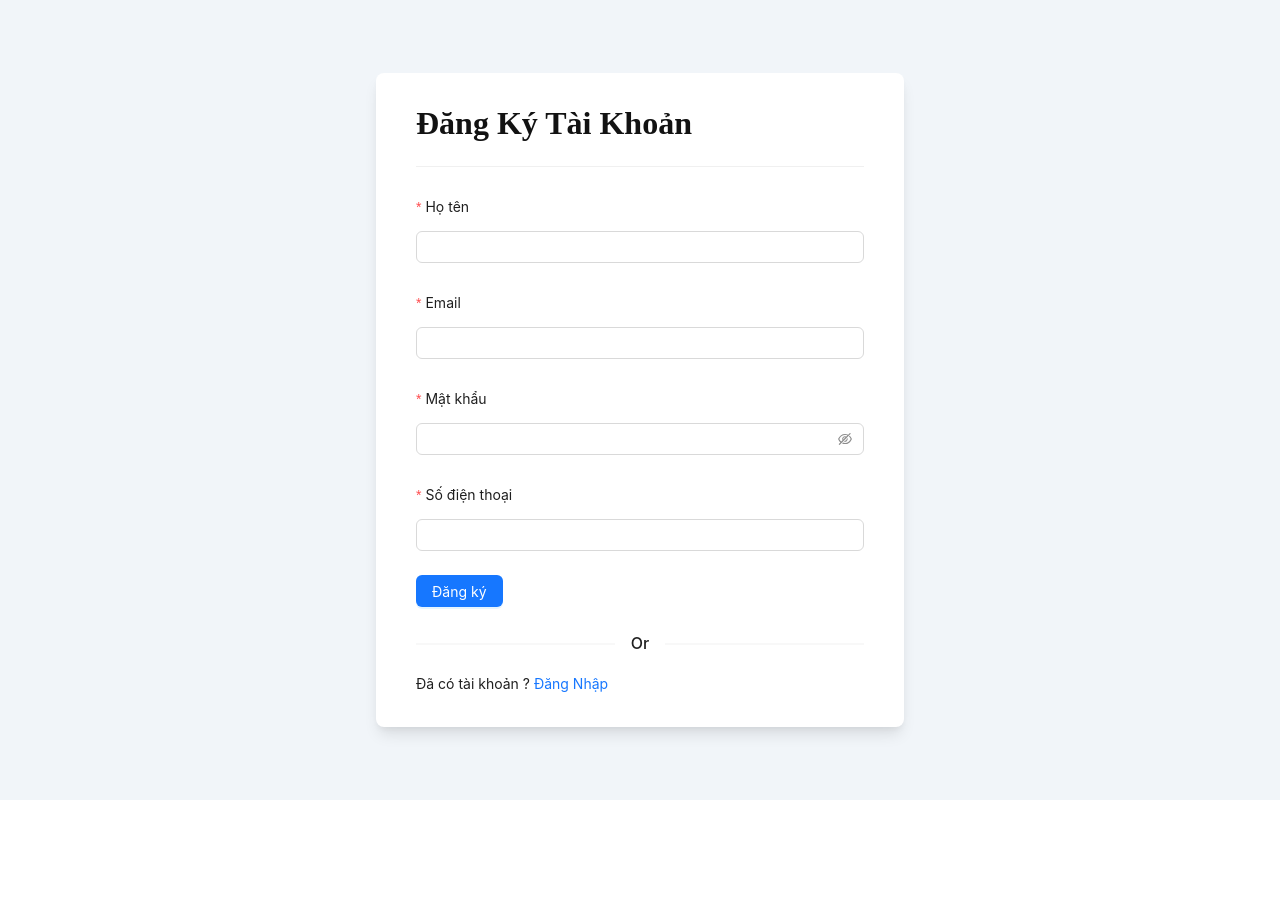
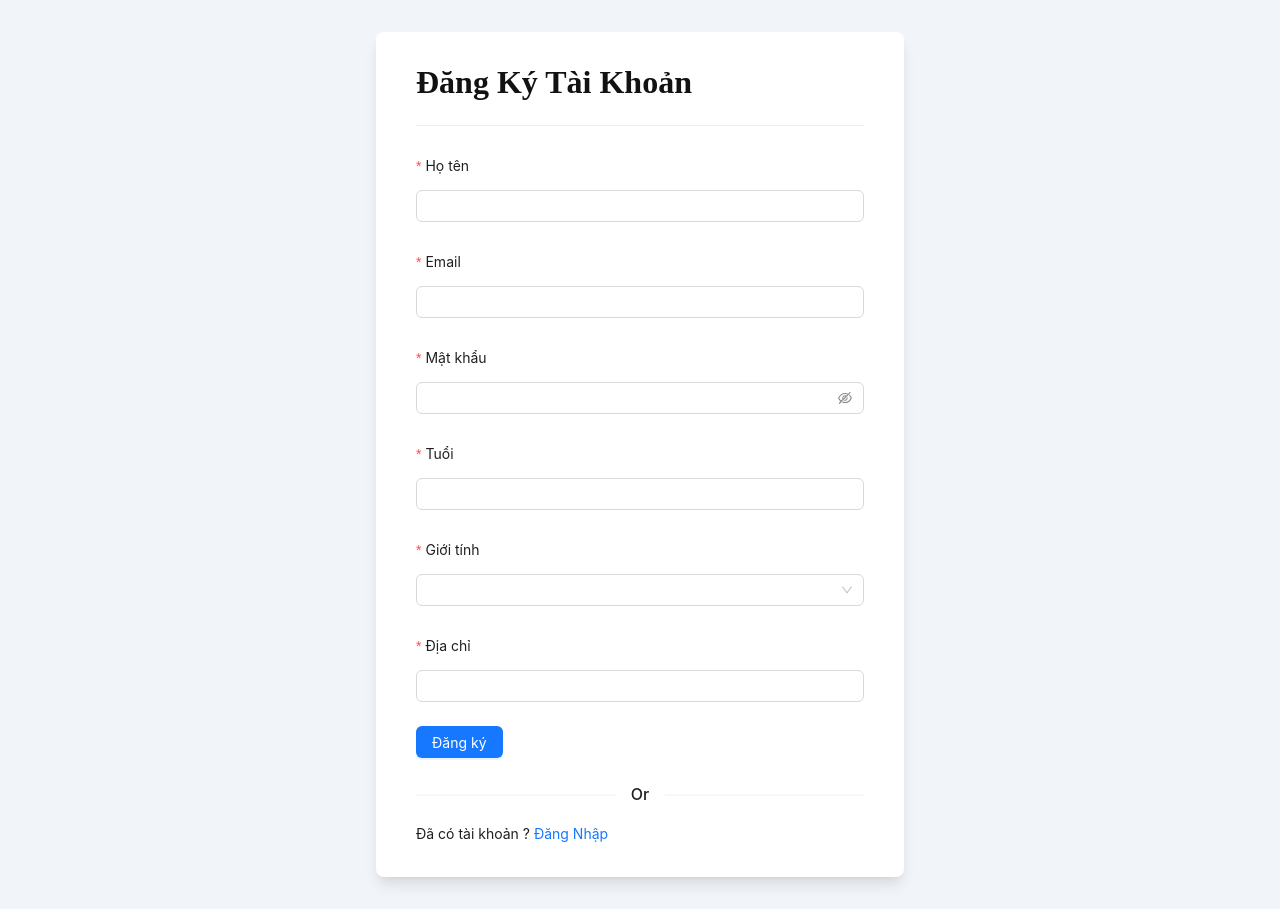
Before and after one commit to haryphamdev/react-for-nest, a React (Vite) app: page /register in a window 1280 px wide. Before the commit the page ends 800 px from the top, so only its background shows below. Built offline with nearby package versions, Linux system fonts and the light colour scheme.

Commit message:
add register

```diff
--- a/src/config/api.ts
+++ b/src/config/api.ts
@@ -1,7 +1,12 @@
+import { IBackendRes, ICompany, IUser } from '@/types/backend';
 import axios from 'config/axios-customize';
 
-export const callRegister = (fullName: string, email: string, password: string, phone: string) => {
-    return axios.post('/api/v1/user/register', { fullName, email, password, phone })
+/**
+ *
+Module Auth
+ */
+export const callRegister = (name: string, email: string, password: string, age: number, gender: string, address: string) => {
+    return axios.post('/api/v1/auth/register', { name, email, password, age, gender, address })
 }
 
 export const callLogin = (username: string, password: string) => {
@@ -17,9 +22,12 @@ export const callLogout = () => {
 }
 
 
+
+
+
 /**
  *
-CRUD for company
+Module Company
  */
 export const callCreateCompany = (name: string, address: string, description: string) => {
     return axios.post<IBackendRes<ICompany>>('/api/v1/companies', { name, address, description })
--- a/src/pages/auth/register.tsx
+++ b/src/pages/auth/register.tsx
@@ -1,18 +1,20 @@
-import { Button, Divider, Form, Input, message, notification } from 'antd';
+import { Button, Divider, Form, Input, Row, Select, message, notification } from 'antd';
 import { useState } from 'react';
 import { Link, useNavigate } from 'react-router-dom';
 import { callRegister } from 'config/api';
 import styles from 'styles/auth.module.scss';
+import { IUserRegister } from '@/types/backend';
+const { Option } = Select;
 
 
 const RegisterPage = () => {
     const navigate = useNavigate();
     const [isSubmit, setIsSubmit] = useState(false);
 
-    const onFinish = async (values: any) => {
-        const { fullName, email, password, phone } = values;
+    const onFinish = async (values: IUserRegister) => {
+        const { name, email, password, age, gender, address } = values;
         setIsSubmit(true);
-        const res = await callRegister(fullName, email, password, phone);
+        const res = await callRegister(name, email, password, +age, gender, address);
         setIsSubmit(false);
         if (res?.data?._id) {
             message.success('Đăng ký tài khoản thành công!');
@@ -38,7 +40,7 @@ const RegisterPage = () => {
                             <h2 className={`${styles.text} ${styles["text-large"]}`}> Đăng Ký Tài Khoản </h2>
                             < Divider />
                         </div>
-                        < Form
+                        < Form<IUserRegister>
                             name="basic"
                             // style={{ maxWidth: 600, margin: '0 auto' }}
                             onFinish={onFinish}
@@ -47,7 +49,7 @@ const RegisterPage = () => {
                             <Form.Item
                                 labelCol={{ span: 24 }} //whole column
                                 label="Họ tên"
-                                name="fullName"
+                                name="name"
                                 rules={[{ required: true, message: 'Họ tên không được để trống!' }]}
                             >
                                 <Input />
@@ -61,7 +63,7 @@ const RegisterPage = () => {
                                 name="email"
                                 rules={[{ required: true, message: 'Email không được để trống!' }]}
                             >
-                                <Input />
+                                <Input type='email' />
                             </Form.Item>
 
                             <Form.Item
@@ -74,9 +76,37 @@ const RegisterPage = () => {
                             </Form.Item>
                             <Form.Item
                                 labelCol={{ span: 24 }} //whole column
-                                label="Số điện thoại"
-                                name="phone"
-                                rules={[{ required: true, message: 'Số điện thoại không được để trống!' }]}
+                                label="Tuổi"
+                                name="age"
+                                rules={[{ required: true, message: 'Tuổi không được để trống!' }]}
+                            >
+                                <Input type='number' />
+                            </Form.Item>
+
+
+                            <Form.Item
+                                labelCol={{ span: 24 }} //whole column
+                                name="gender"
+                                label="Giới tính"
+                                rules={[{ required: true, message: 'Giới tính không được để trống!' }]}
+                            >
+                                <Select
+                                    // placeholder="Select a option and change input text above"
+                                    // onChange={onGenderChange}
+                                    allowClear
+                                >
+                                    <Option value="male">Nam</Option>
+                                    <Option value="female">Nữ</Option>
+                                    <Option value="other">Khác</Option>
+                                </Select>
+                            </Form.Item>
+
+
+                            <Form.Item
+                                labelCol={{ span: 24 }} //whole column
+                                label="Địa chỉ"
+                                name="address"
+                                rules={[{ required: true, message: 'Địa chỉ không được để trống!' }]}
                             >
                                 <Input />
                             </Form.Item>
```
Also changed, not shown: src/types/backend.d.ts (+12 -3 lines).
